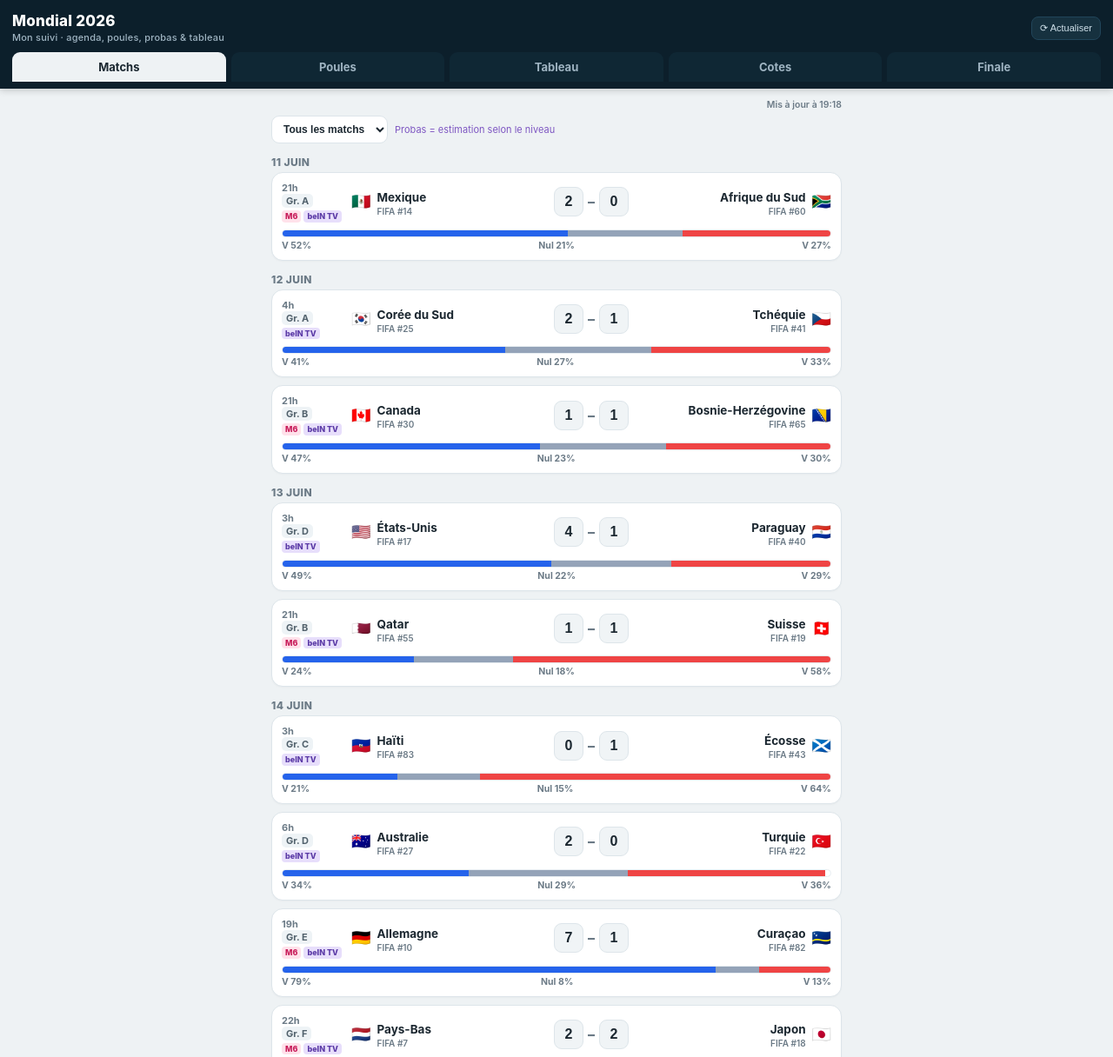
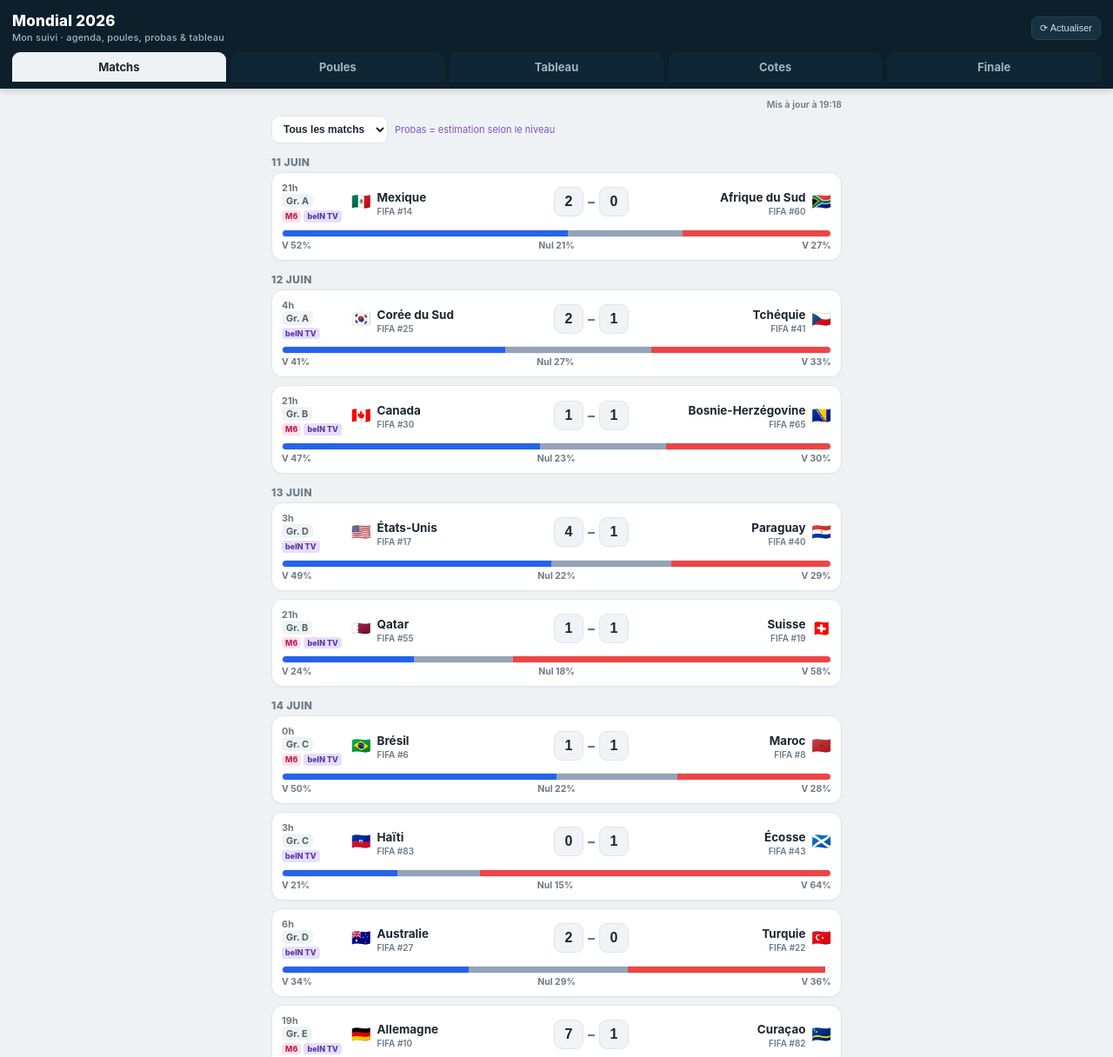
Before and after one commit to chbill5/mondial-2026, a website: page index.html in a window 1280 px wide. Shown: the top 1216 px of the page at 87% size. Drawn offline with Linux system fonts and the light colour scheme.

Commit message:
fix: matchs 0h triés en début de journée (et non en fin)

```diff
--- a/index.html
+++ b/index.html
@@ -320,7 +320,7 @@ GM.forEach((m,i)=>{ m.id="G"+i; gmByTeams[m[3]+"|"+m[4]]=m; });
 // ordre d'affichage chronologique (par date puis heure)
 const DATE_ORDER = ["11/6","12/6","13/6","14/6","15/6","16/6","17/6","18/6","19/6","20/6","21/6","22/6","23/6","24/6","25/6","26/6","27/6","28/6",
  "29/6","30/6","1/7","2/7","3/7","4/7","5/7","6/7","7/7","8/7","9/7","10/7","11/7","12/7","14/7","15/7","18/7","19/7"];
-function hourVal(h){ if(h==="0h")return 24; const m=h.match(/(\d+)h(\d+)?/); return m?(+m[1])+(m[2]?(+m[2])/60:0):0; }
+function hourVal(h){ const m=h.match(/(\d+)h(\d+)?/); return m?(+m[1])+(m[2]?(+m[2])/60:0):0; }
 
 // Tableau final : ref slots — W:grp / R:grp / T:idx(3e) / V:id (vainqueur match)
 const KO = [
```
